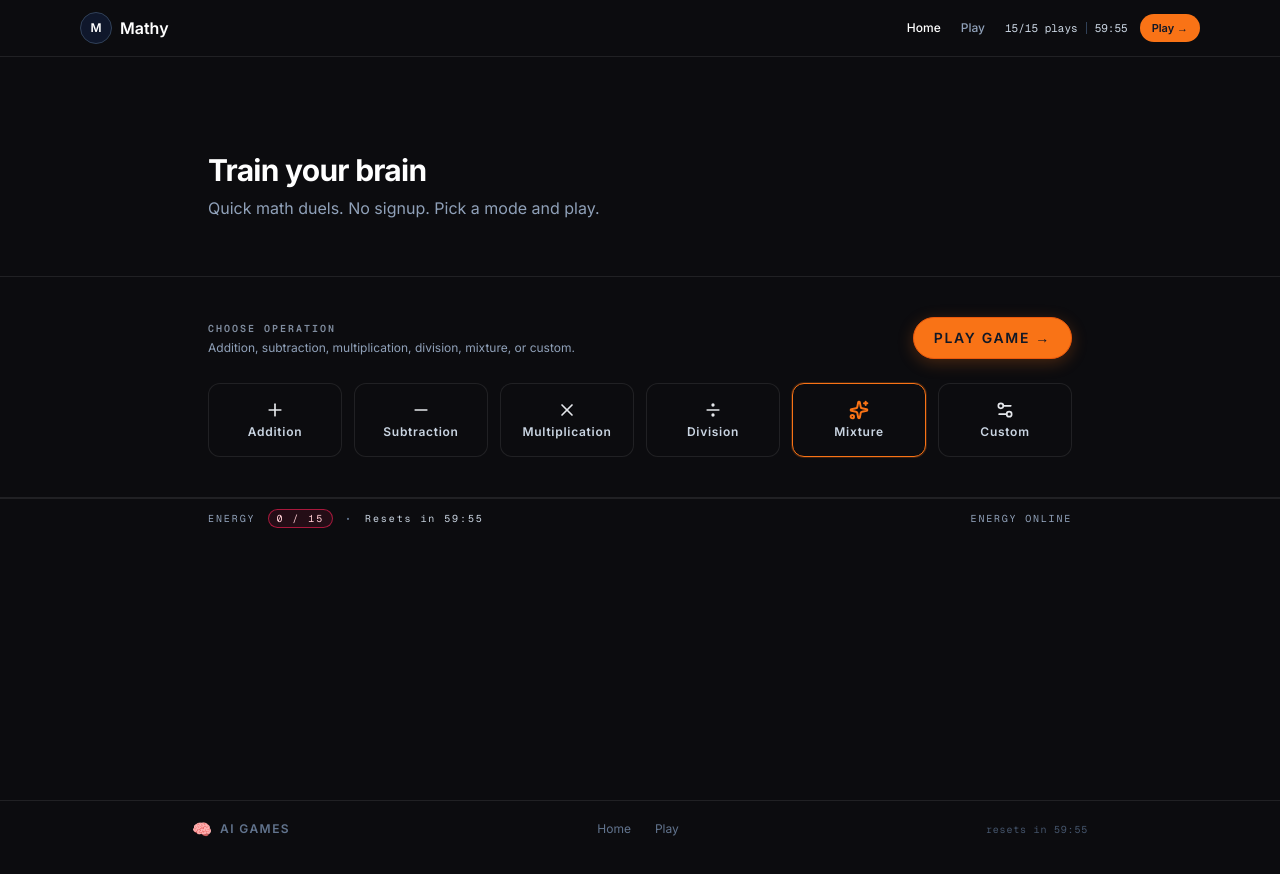
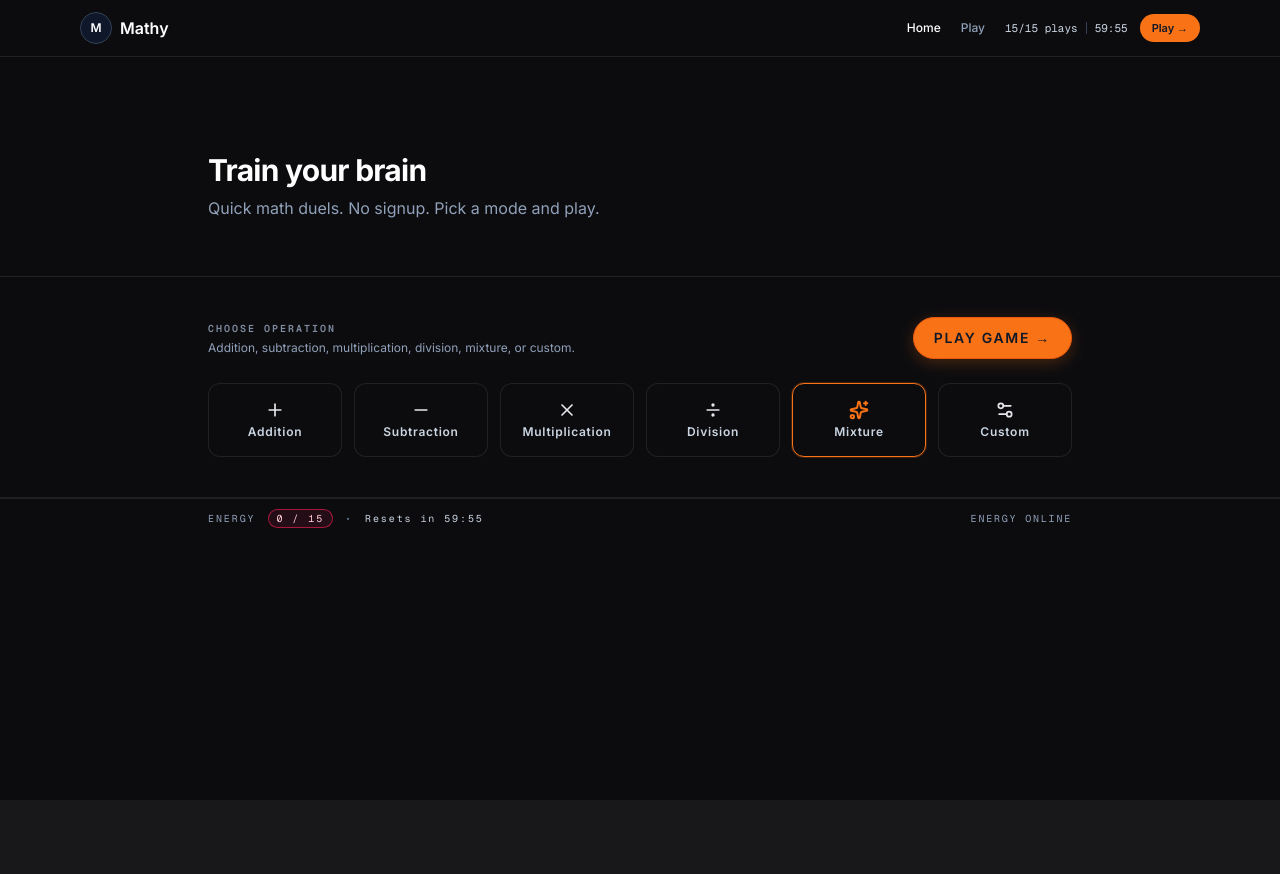
Before and after one commit to mohdadnaanazam/mathy, a Next.js app: page / in a window 1280 px wide. Shown: the top 874 px of the page. After the commit the page ends 800 px from the top, so only its background shows below. Built offline with nearby package versions, Linux system fonts and the light colour scheme.

Commit message:
First Commit

```diff
--- a/app/globals.css
+++ b/app/globals.css
@@ -136,8 +136,19 @@
     font-weight: 400;
     -webkit-font-smoothing: antialiased;
     -moz-osx-font-smoothing: grayscale;
+    /* Use dvh on mobile to avoid jump when browser chrome shows/hides */
     min-height: 100vh;
+    min-height: 100dvh;
     overflow-x: hidden;
+    display: flex;
+    flex-direction: column;
+  }
+
+  /* Main content grows so footer stays at bottom without layout jump */
+  body > main,
+  body > div[data-root-content] {
+    flex: 1 1 0;
+    min-height: 0;
   }
 
   ::selection { background: var(--accent-purple); color: #fff; }
--- a/app/layout.tsx
+++ b/app/layout.tsx
@@ -39,6 +39,7 @@ export const viewport = {
   width: 'device-width',
   initialScale: 1,
   maximumScale: 5,
+  viewportFit: 'cover' as const, // enables safe-area-inset-* on notched devices
 }
 
 export default function RootLayout({ children }: { children: React.ReactNode }) {
@@ -46,7 +47,9 @@ export default function RootLayout({ children }: { children: React.ReactNode })
     <html lang='en' suppressHydrationWarning className={`${inter.variable} ${poppins.variable} ${urbanist.variable} ${geistMono.variable}`}>
       <body className="antialiased overflow-x-hidden">
         <Navbar />
-        {children}
+        <div data-root-content className="flex flex-col min-h-0">
+          {children}
+        </div>
         <Footer />
       </body>
     </html>
--- a/components/game/GameBoard.tsx
+++ b/components/game/GameBoard.tsx
@@ -39,11 +39,11 @@ export default function GameBoard() {
   return (
     <div
       ref={boardRef}
-      className="overflow-x-hidden bg-[var(--bg-surface)]"
+      className="overflow-x-hidden bg-[var(--bg-surface)] min-h-0 flex flex-col"
       style={{
-        minHeight: '100vh',
+        minHeight: '100dvh',
         paddingTop: '56px',
-        paddingBottom: '80px',
+        paddingBottom: 'calc(80px + env(safe-area-inset-bottom, 0px))',
         position: 'relative',
       }}
     >
@@ -61,8 +61,12 @@ export default function GameBoard() {
 
       {/* Custom game bar (replaces footer on game page) */}
       <div
-        className="fixed inset-x-0 bottom-0 z-40 border-t border-zinc-800 bg-[var(--bg-surface)]"
-        style={{ maxWidth: '420px', margin: '0 auto', left: 0, right: 0 }}
+        className="fixed left-0 right-0 bottom-0 z-40 border-t border-zinc-800 bg-[var(--bg-surface)]"
+        style={{
+          maxWidth: '420px',
+          margin: '0 auto',
+          paddingBottom: 'env(safe-area-inset-bottom, 0px)',
+        }}
       >
         <button
           type="button"
--- a/components/layout/Footer.tsx
+++ b/components/layout/Footer.tsx
@@ -8,7 +8,10 @@ export default function Footer() {
 
   return (
     <footer
-      className="border-t border-[var(--border-subtle)] bg-[var(--bg-surface)] py-4 px-4 sm:px-6 pb-16"
+      className="border-t border-[var(--border-subtle)] bg-[var(--bg-surface)] py-4 px-4 sm:px-6 shrink-0"
+      style={{
+        paddingBottom: 'max(1rem, env(safe-area-inset-bottom, 0px))',
+      }}
     >
       <div className="mx-auto max-w-4xl flex items-center justify-between flex-wrap gap-3">
         <div className="flex items-center gap-2">
```
